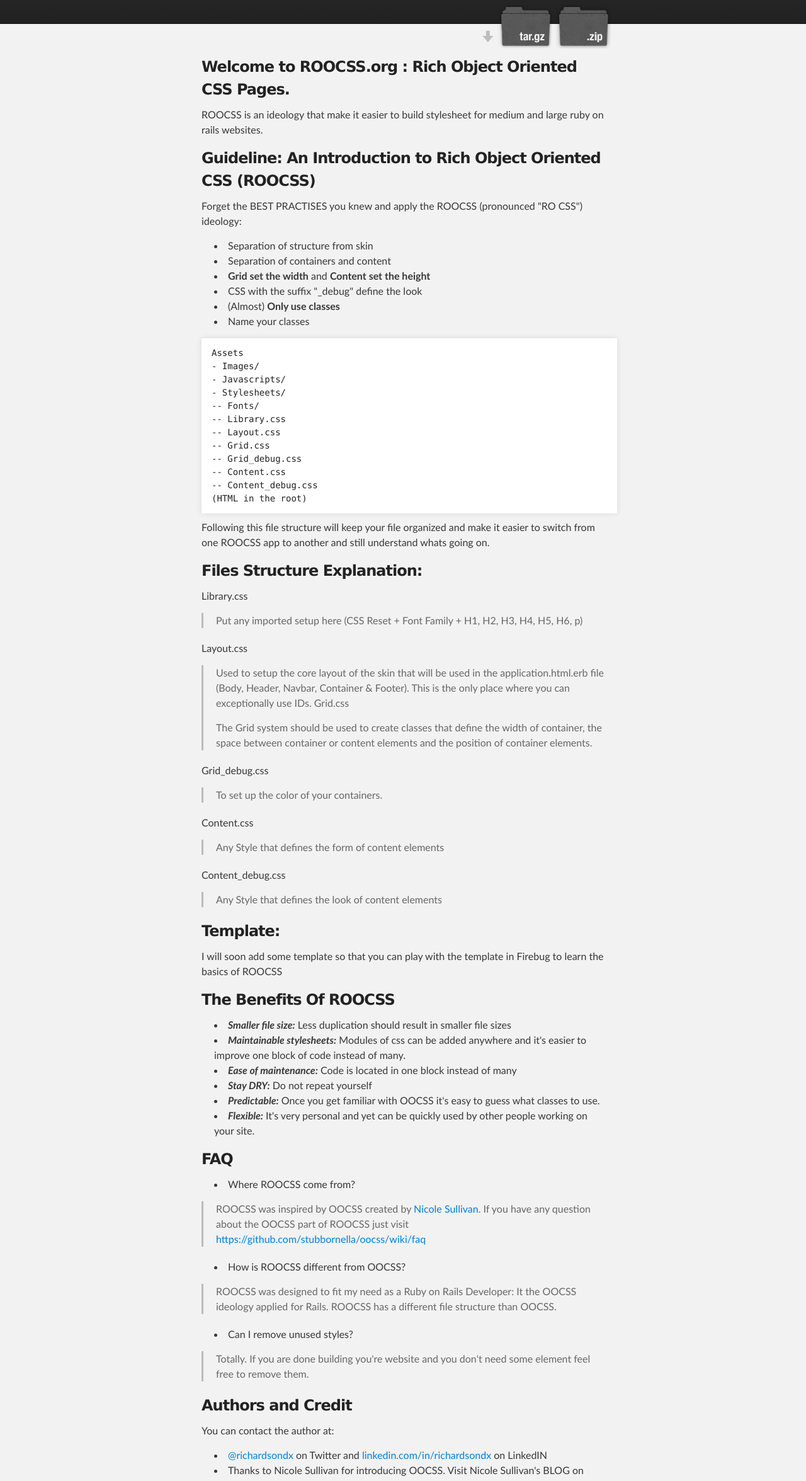
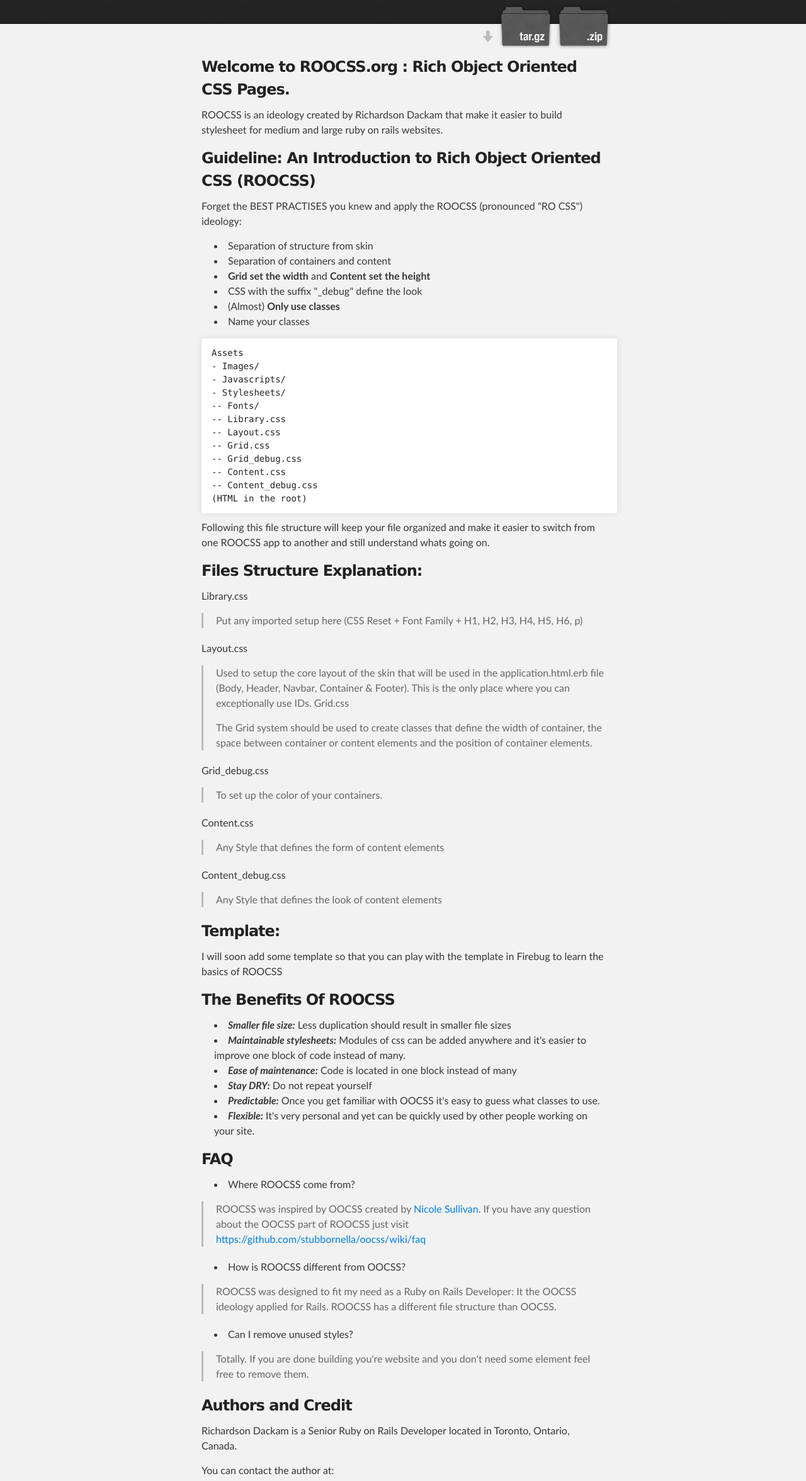
Before and after one commit to richardsondx/ROOCSS, a plain HTML site: page index.html in a window 1280 px wide. Shown: the part 172-2523 px from the top of the page at 63% size. Drawn offline with Linux system fonts and the light colour scheme.

```diff
--- a/index.html
+++ b/index.html
@@ -34,7 +34,7 @@
         <h3>
 <a name="welcome-to-roocssorg--rich-object-oriented-css-pages" class="anchor" href="#welcome-to-roocssorg--rich-object-oriented-css-pages"><span class="octicon octicon-link"></span></a>Welcome to ROOCSS.org : Rich Object Oriented CSS Pages.</h3>
 
-<p>ROOCSS is an ideology that make it easier to build stylesheet for medium and large ruby on rails websites.</p>
+<p>ROOCSS is an ideology created by Richardson Dackam that make it easier to build stylesheet for medium and large ruby on rails websites.</p>
 
 <h3>
 <a name="guideline-an-introduction-to-rich-object-oriented-css-roocss" class="anchor" href="#guideline-an-introduction-to-rich-object-oriented-css-roocss"><span class="octicon octicon-link"></span></a>Guideline: An Introduction to Rich Object Oriented CSS (ROOCSS)</h3>
@@ -149,6 +149,8 @@ Grid.css</p>
 <h3>
 <a name="authors-and-credit" class="anchor" href="#authors-and-credit"><span class="octicon octicon-link"></span></a>Authors and Credit</h3>
 
+<p>Richardson Dackam is a Senior Ruby on Rails Developer located in Toronto, Ontario, Canada.</p>
+
 <p>You can contact the author at:</p>
 
 <ul>
```
Also changed, not shown: params.json (+1 -1 lines).
